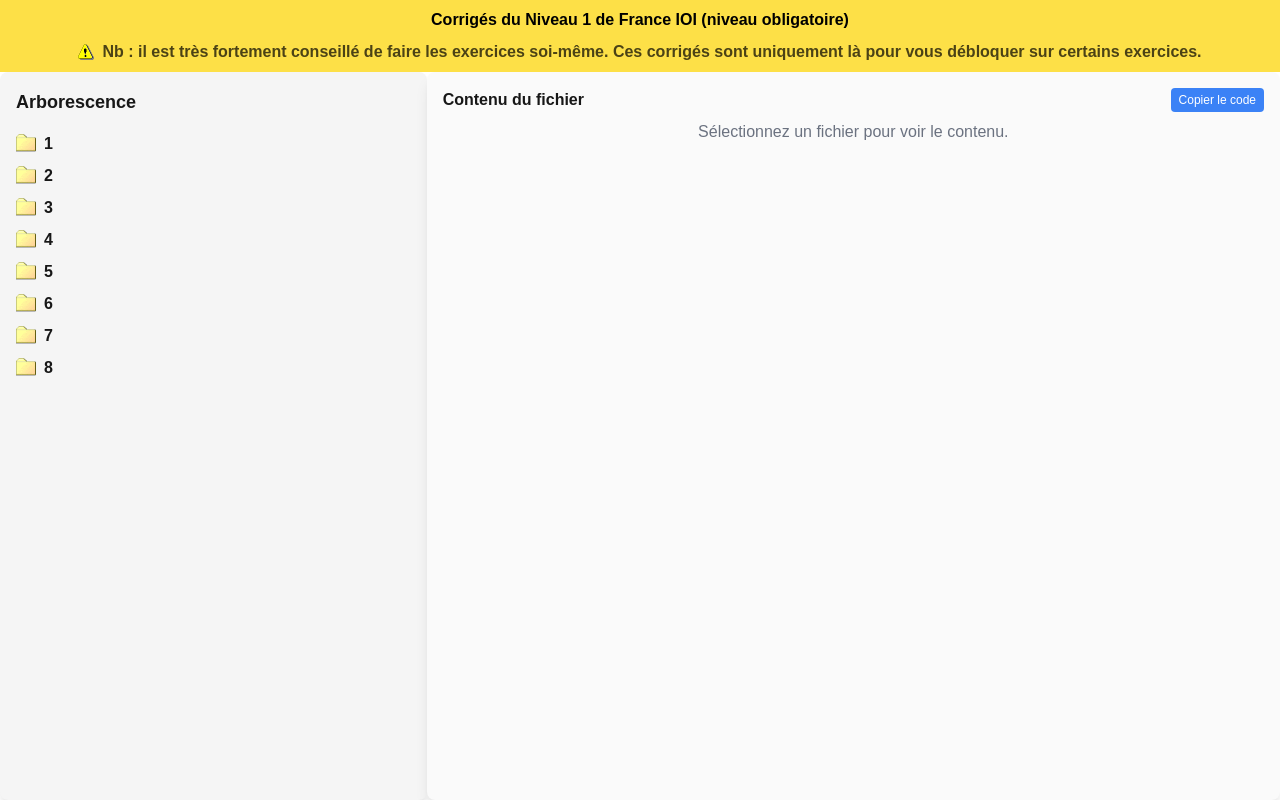
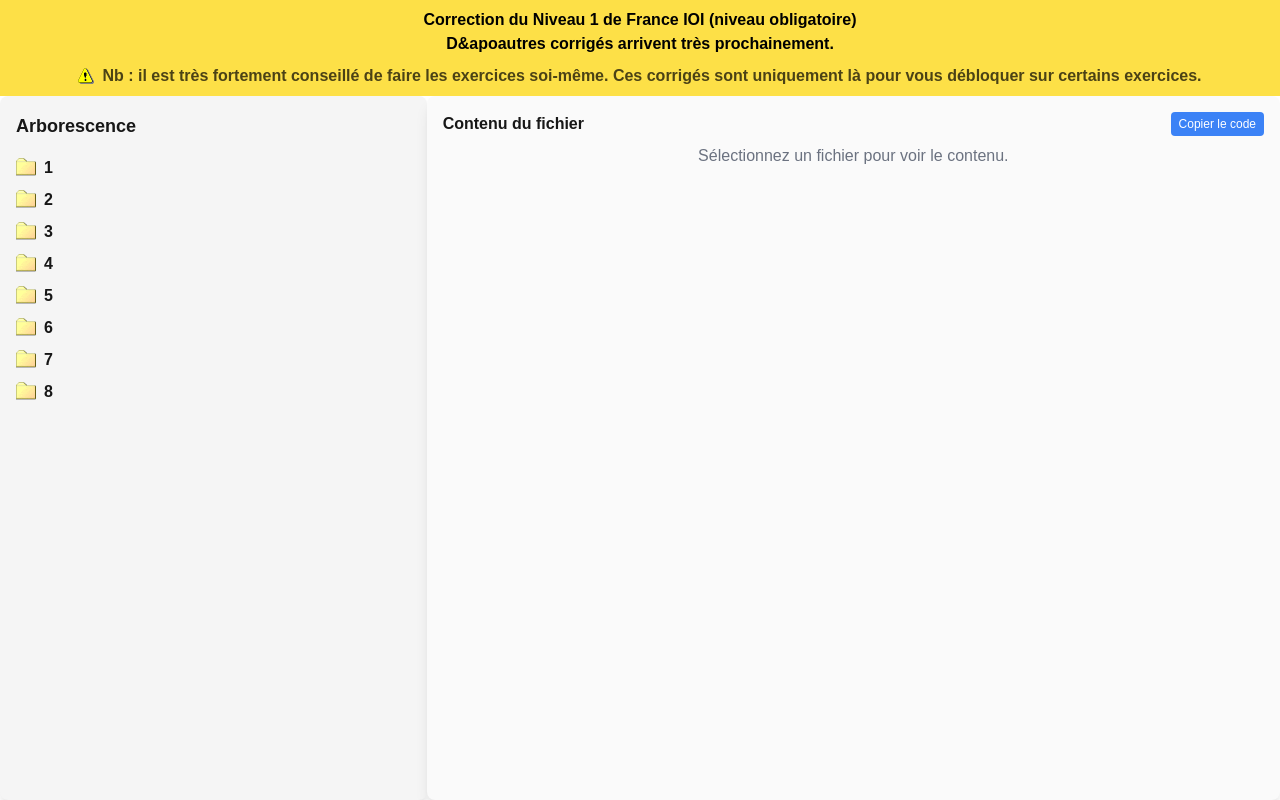
Before and after one commit to VinceTheGenius/correction-france-ioi.info, a Next.js app: page / in a window 1280 px wide. Built offline with nearby package versions, Linux system fonts and the light colour scheme.

Commit message:
Passage corrigés à correction pour SEO

```diff
--- a/src/app/layout.tsx
+++ b/src/app/layout.tsx
@@ -16,10 +16,10 @@ const geistMono = localFont({
 
 // Métadonnées de votre page
 export const metadata: Metadata = {
-  title: "Corrigés France IOI Python",
-  description: "Accédez aux corrigés des exercices du niveau 1 de France IOI pour améliorer vos compétences en programmation Python.",
-  keywords: ["corrigés", "France IOI", "exercices de programmation", "Niveau 1", "algorithmique", "Python"],
-  applicationName: "Corrigés France IOI Python",
+  title: "Correction France IOI",
+  description: "Accédez aux corrections des exercices de France IOI pour améliorer vos compétences en programmation Python.",
+  keywords: ["Correction", "France IOI", "exercices de programmation", "Niveau 1", "algorithmique", "Python"],
+  applicationName: "Correction France IOI",
   viewport: "width=device-width, initial-scale=1.0",
   robots: "index, follow",
   themeColor: "#FFFFFF",
--- a/src/app/page.tsx
+++ b/src/app/page.tsx
@@ -97,7 +97,8 @@ const Explorer = () => {
   return (
       <div className="flex flex-col h-screen">
         <div className="bg-yellow-300 text-center py-2 font-bold text-black">
-          Corrigés du Niveau 1 de France IOI (niveau obligatoire)
+          Correction du Niveau 1 de France IOI (niveau obligatoire) <br/>
+          D&apoautres corrigés arrivent très prochainement.
           <div className="flex items-center justify-center mt-2">
             <img
                 src="/icons/warning.png"
```
